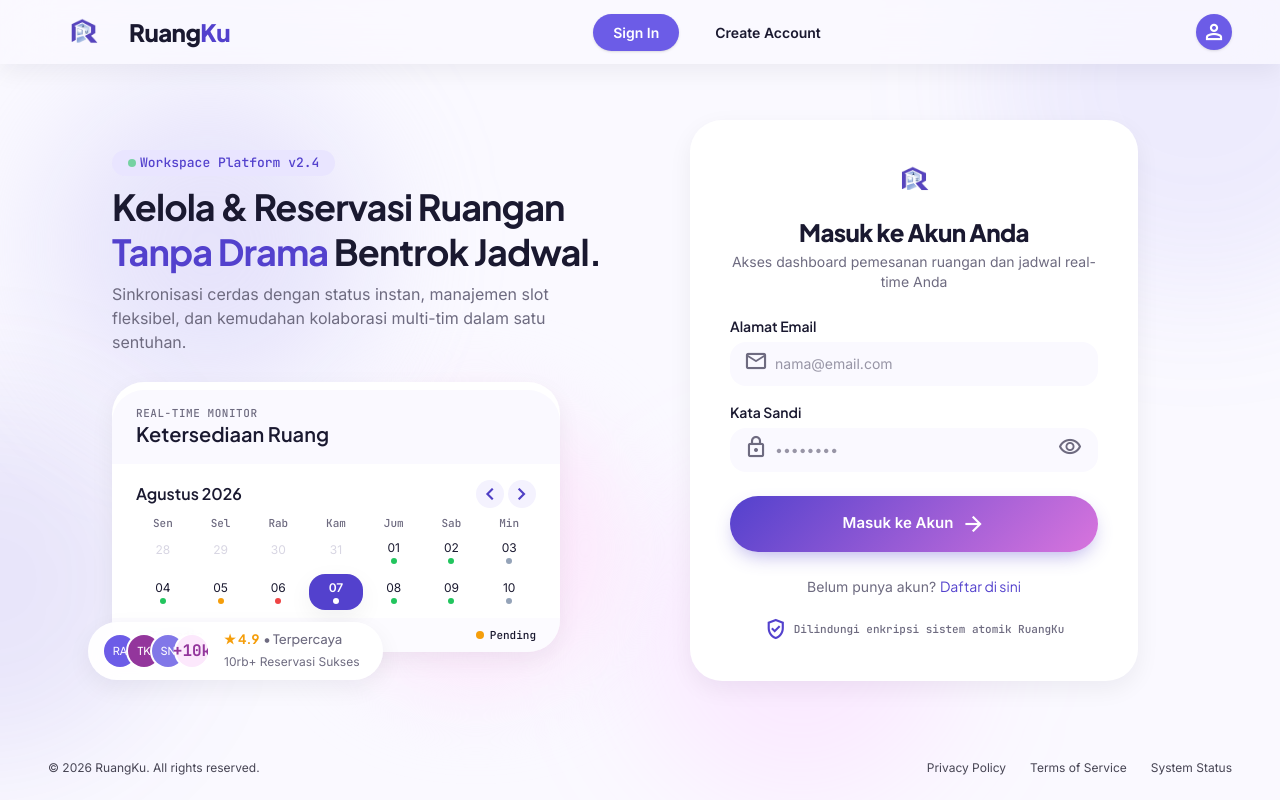
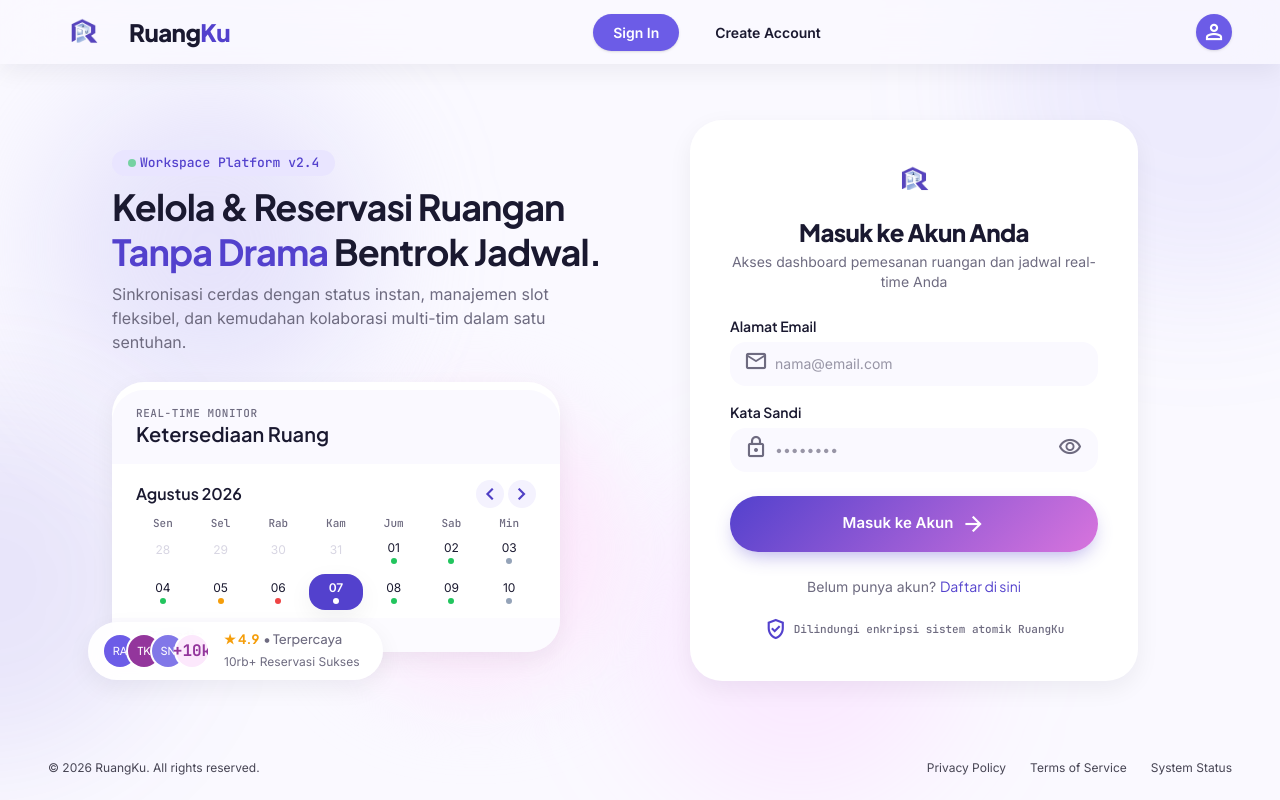
Before and after one commit to AgiiLSaputra/Project-RuangKu, a React (Vite) app in the folder RuangKu/: page /masuk in a window 1280 px wide. Built offline with nearby package versions, Linux system fonts and the light colour scheme; no server answers.

Commit message:
Hapus konten

```diff
--- a/RuangKu/src/pages/auth/LoginPage.tsx
+++ b/RuangKu/src/pages/auth/LoginPage.tsx
@@ -204,9 +204,6 @@ async function handleSubmit(event: FormEvent<HTMLFormElement>) {
                     <span className="inline-flex items-center gap-1.5 text-on-surface">
                       <span className="h-2 w-2 rounded-full bg-status-available" /> Tersedia
                     </span>
-                    <span className="inline-flex items-center gap-1.5 text-on-surface">
-                      <span className="h-2 w-2 rounded-full bg-status-occupied" /> Pending
-                    </span>
                   </div>
                 </div>
 
```
